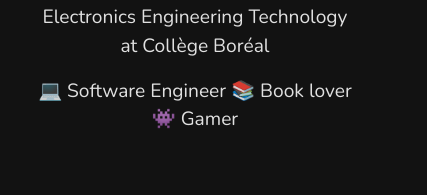
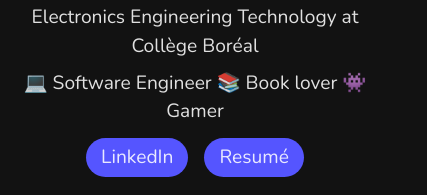
Before and after one commit to vpreseault/vincentpreseault, a plain HTML site: page index.html in a window 390 px wide. Shown: the part 101-296 px from the top of the page, 427 px wide, since content can reach past the window. Drawn offline with nearby package versions, Linux system fonts and the light colour scheme.

Commit message:
Responsive updates

```diff
--- a/index.html
+++ b/index.html
@@ -19,18 +19,39 @@
   </head>
 
   <body class="dark-mode">
-    <div class="master-container row justify-content-center">
-      <div class="col-12 col-md-8 p-5">
+    <div class="master-container row justify-content-center px-3 py-5">
+      <div class="col-12 col-md-8">
         <header class="personal-info text-center">
           <div class="profile-pic bg-primary rounded-circle"></div>
           <h1 class="name">Vincent Préseault</h1>
-          <p class="studies">
+          <p class="studies m-0 pb-2">
             Electronics Engineering Technology at Collège Boréal
           </p>
-          <p class="interests">
+          <p class="interests m-0 pb-2">
             &#128187; Software Engineer &#128218; Book lover &#128126; Gamer
           </p>
-          <div class="links"></div>
+          <!-- <div class="row justify-content-center pt-2"> -->
+          <!-- <div class="col-6"> -->
+          <div class="links d-flex justify-content-center pt-1">
+            <div class="mx-2 link-button-wrapper">
+              <a
+                href="https://www.linkedin.com/in/vincent-preseault/"
+                class="link-button"
+                target="_blank"
+                >LinkedIn</a
+              >
+            </div>
+            <div class="mx-2 link-button-wrapper">
+              <a
+                href="https://docs.google.com/document/d/1QP_4XKmALtq9wiDSraz-bP7Ap-JRKa6kc-xJ__5HB4g/edit?usp=sharing"
+                class="link-button"
+                target="_blank"
+                >Resumé</a
+              >
+              <!-- </div> -->
+              <!-- </div> -->
+            </div>
+          </div>
         </header>
         <nav class="menu row justify-content-center text-center py-5">
           <button class="col-4 nav-filter" onclick="navFilter('biography')">
@@ -87,7 +108,7 @@
           </section>
           <section class="timeline" id="timeline">
             <div class="header-container d-flex align-items-baseline">
-              <h3 class="subtitle">Timeline</h3>
+              <h3 class="h2 subtitle">Timeline</h3>
               <div class="d-flex align-items-center pl-sm-3">
                 <button
                   onclick="timelineFilter(this, 'all')"
@@ -196,10 +217,10 @@
             </ul>
           </section>
           <section class="projects" id="projects">
-            <h4>Projects</h4>
+            <h4 class="h2">Projects</h4>
             <div class="container-fluid">
-              <div class="projects-list row">
-                <div class="elevated-dreams col-12 col-md-4">
+              <div class="projects-list row px-5 p-md-0">
+                <div class="elevated-dreams col-12 col-lg-6">
                   <div class="content">
                     <div class="text px-3">
                       <p class="project-title">Elevated Dreams</p>
--- a/styles.scss
+++ b/styles.scss
@@ -34,7 +34,18 @@
     background-color: transparent;
     border: 0;
   }
-
+  .personal-info {
+    .links {
+      .link-button-wrapper {
+        padding: 5px 15px;
+        border-radius: 50px;
+        background-color: $links;
+        .link-button {
+          color: $white;
+        }
+      }
+    }
+  }
   .menu {
     button {
       color: $white;
@@ -44,7 +55,7 @@
     .header-container {
       .filter-option {
         color: $disabled;
-        padding: 0 15px;
+        padding: 0 10px;
       }
 
       .filter-option.active {
```
Also changed, not shown: styles.css, 1 other file.
